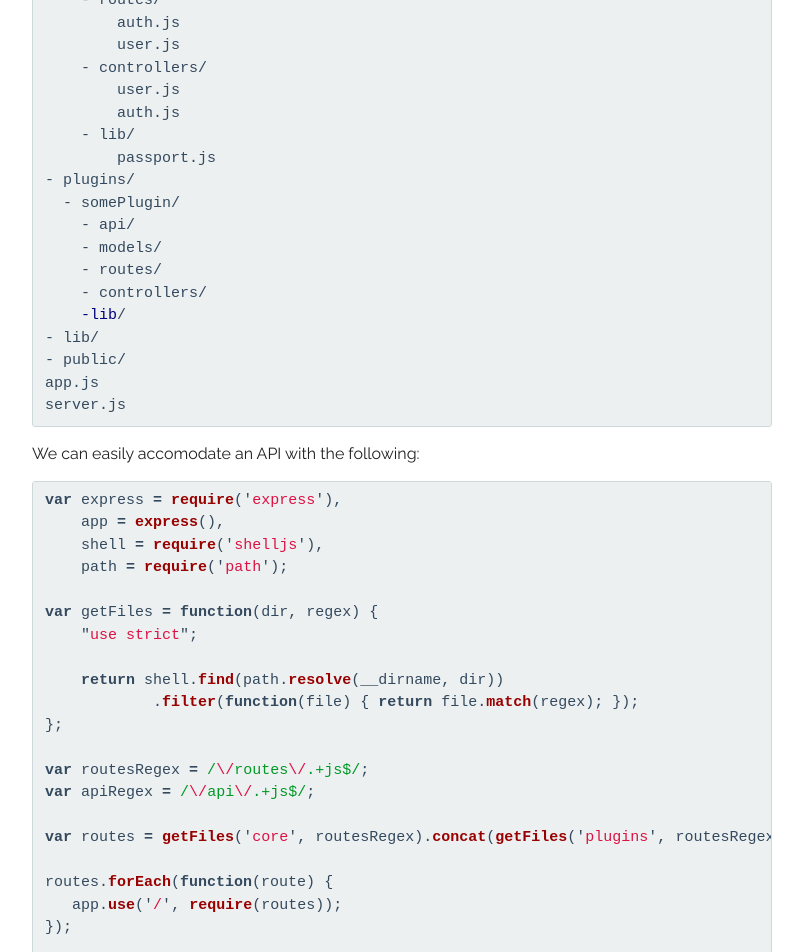
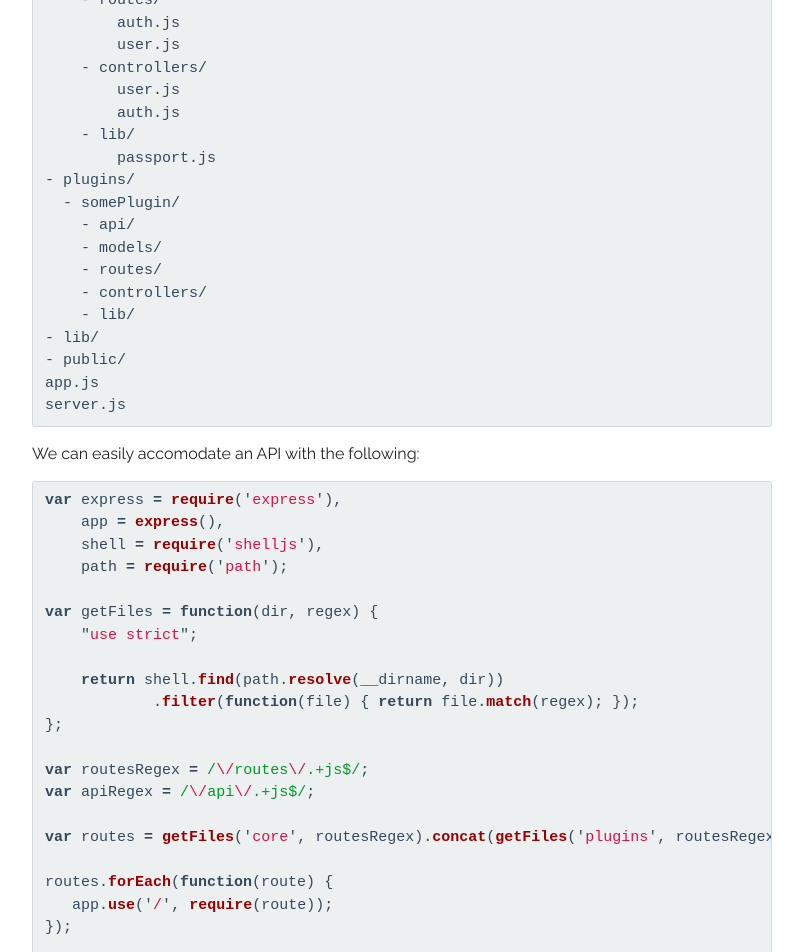
Before and after one commit to kkemple/kkemple.github.io, a Jekyll site: the page built from _posts/2014-10-01-managing-routes-in-express-4.md, in a window 1280 px wide and 1400 px high, scrolled down 3139 px. Shown: the part 448-1400 px from the top of the window, without its empty margins (238-1041 px from the left). Built offline with Jekyll 4.4.1, drawn with Linux system fonts in a browser that asks for light colours; some of the changed text lies outside the part shown.

Commit message:
fixed a few typos in express routes post

```diff
--- a/_posts/2014-10-01-managing-routes-in-express-4.md
+++ b/_posts/2014-10-01-managing-routes-in-express-4.md
@@ -56,7 +56,7 @@
     - models/
     - routes/
     - controllers/
-    -lib/
+    - lib/
 - lib/ => top level helper files, logger etc...
 - public/
 app.js
@@ -107,7 +107,7 @@
 var routes = getFiles('core', routesRegex).concat(getFiles('plugins', routesRegex));
 
 routes.forEach(function(route) {
-   app.use('/', require(routes));
+   app.use('/', require(route));
 });
 
 var server = app.listen(3000, function() {
@@ -168,7 +168,7 @@
     - models/
     - routes/
     - controllers/
-    -lib/
+    - lib/
 - lib/
 - public/
 app.js
@@ -196,13 +196,13 @@
 var routes = getFiles('core', routesRegex).concat(getFiles('plugins', routesRegex));
 
 routes.forEach(function(route) {
-   app.use('/', require(routes));
+   app.use('/', require(route));
 });
 
 var apiRoutes = getFiles('core', routesRegex).concat(getFiles('plugins', routesRegex));
 
 apiRoutes.forEach(function(route) {
-   app.use('/api/', require(routes));
+   app.use('/api/', require(route));
 });
 
 var server = app.listen(3000, function() {
```
